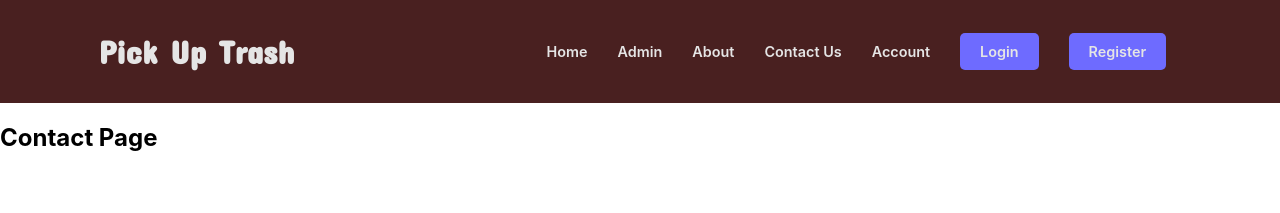
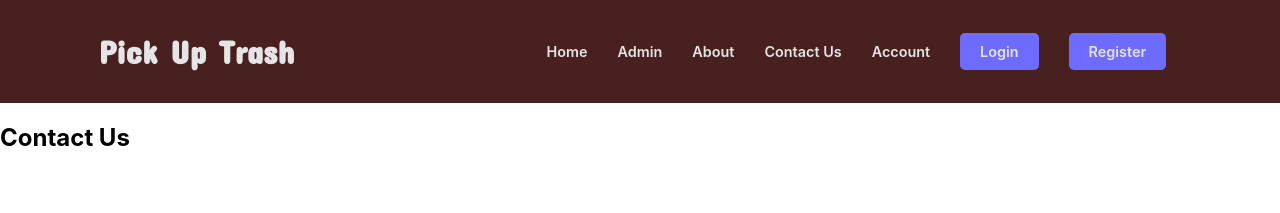
Before and after one commit to kiborgok/pick-up-trash, a React (Create React App) app: page /contact in a window 1280 px wide. Shown: the top 213 px of the page. Built offline with nearby package versions, Linux system fonts and the light colour scheme.

Commit message:
Patch: Adds client rewiew

```diff
--- a/src/components/contact/ContactPage.jsx
+++ b/src/components/contact/ContactPage.jsx
@@ -1,6 +1,9 @@
 function ContactPage(){
     return(
-        <h2>Contact Page</h2>
+        <div id="contact">
+        <h2>Contact Us</h2>
+
+        </div>
     );
 }
 
```
